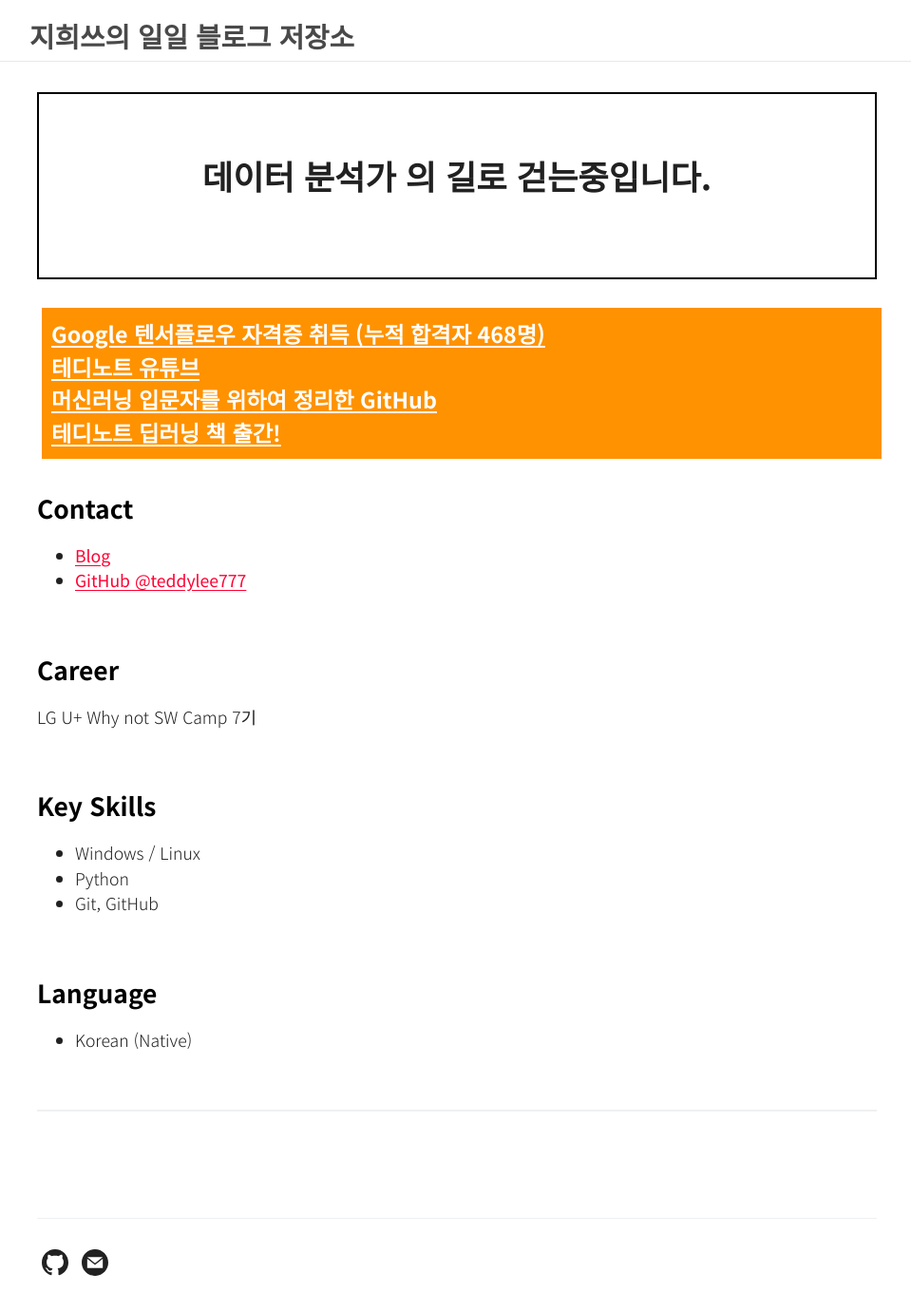
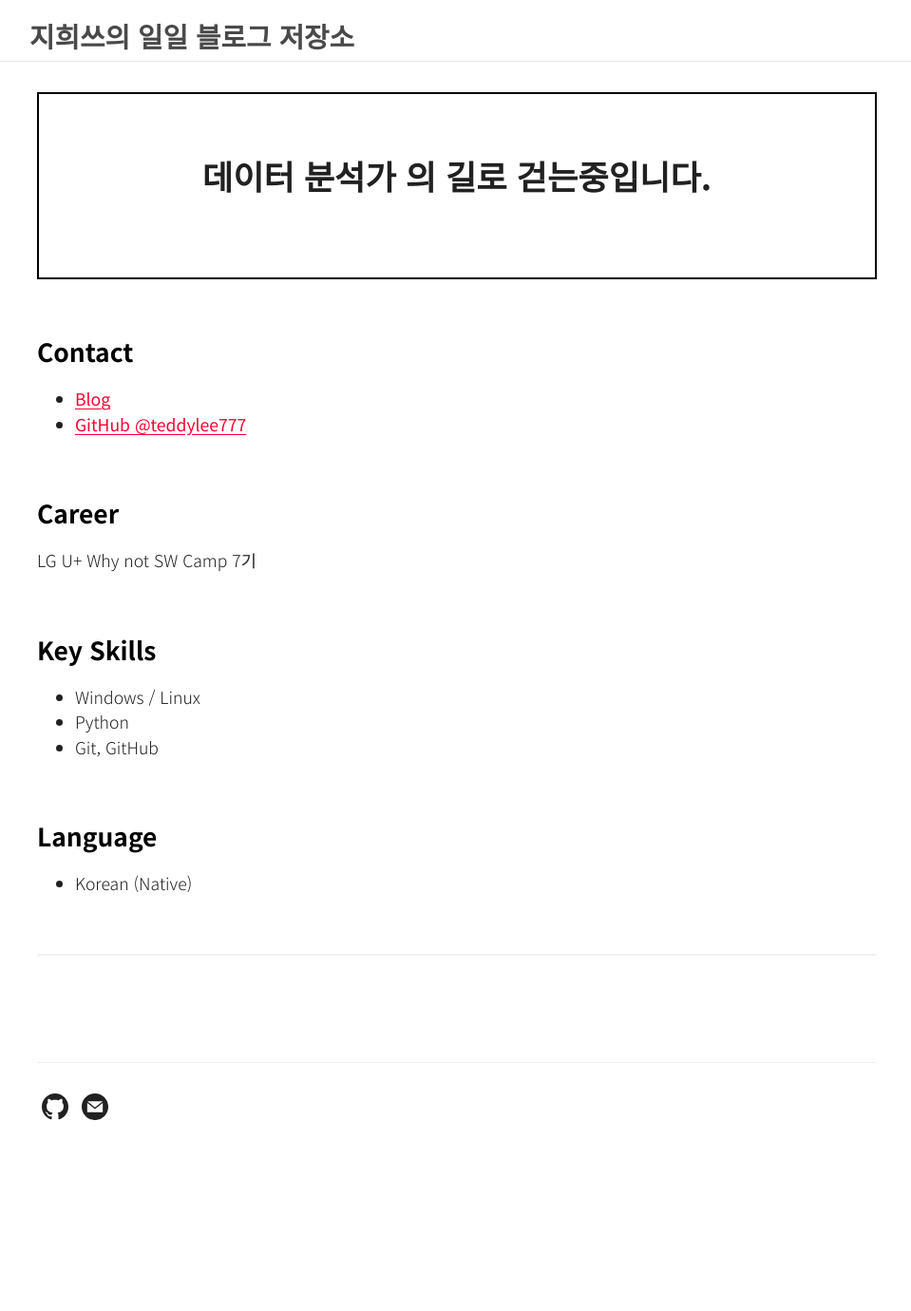
Before and after one commit to jihuikim45/jihuikim45.github.io, a Jekyll site: the page built from about.md, in a window 1280 px wide and 1380 px high. Shown: the whole window at 95% size, without its empty margins (159-1118 px from the left). Built offline with Jekyll 4.4.1, drawn with Linux system fonts in a browser that asks for light colours.

Commit message:
feat: 배너삭제

```diff
--- a/_layouts/page.html
+++ b/_layouts/page.html
@@ -7,12 +7,6 @@
     {% assign date_format = site.cayman-blog.date_format | default: "%b %-d, %Y" %}
     {{ page.date | date: date_format }}
   </div>
-</div>
-<div class="top-banner">
-  <a href="http://bit.ly/tfcert-vod" class="banner-link" target="_blank"><b>Google 텐서플로우 자격증 취득 (누적 합격자 468명)</b></a><br/>
-  <a href="https://www.youtube.com/channel/UCt2wAAXgm87ACiQnDHQEW6Q" class="banner-link" target="_blank"><b>테디노트 유튜브</b></a><br/>
-  <a href="https://github.com/teddylee777/machine-learning" class="banner-link" target="_blank"><b>머신러닝 입문자를 위하여 정리한 GitHub</b></a><br/>
-  <a href="http://www.yes24.com/Product/Goods/102603640" class="banner-link" target="_blank"><b>테디노트 딥러닝 책 출간!</b></a><br/>
 </div>
 <br>
 <article>
```
Also changed, not shown: _layouts/home.html (+0 -7 lines).
